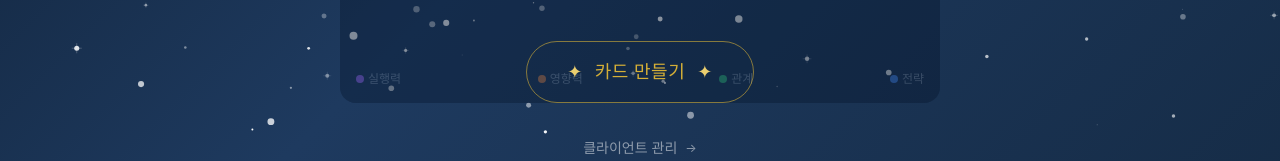
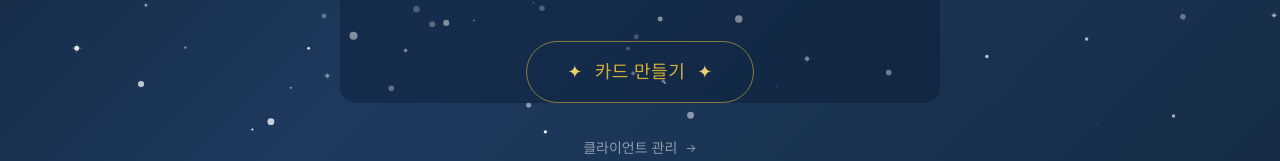
Before and after one commit to Janice799/StrengthsNavigator, a Next.js app: page / in a window 1280 px wide. Shown: the part 666-827 px from the top of the page. Built offline with nearby package versions, Linux system fonts and the light colour scheme; a web font is replaced by a local one.

Commit message:
Remove legend and initial from profile

```diff
--- a/src/components/effects/StrengthsDNA.tsx
+++ b/src/components/effects/StrengthsDNA.tsx
@@ -198,34 +198,12 @@ export default function StrengthsDNA({
     }, [width, height, domains, createParticle]);
 
     return (
-        <div className="relative">
         <canvas
             ref={canvasRef}
             width={width}
             height={height}
             className={`rounded-2xl transition-opacity duration-1000 ${isLoaded ? 'opacity-100' : 'opacity-0'}`}
-                style={{ background: 'linear-gradient(135deg, rgba(8, 20, 40, 0.9), rgba(15, 30, 60, 0.9))' }}
+            style={{ background: 'transparent' }}
         />
-
-            {/* 도메인 레전드 */}
-            <div className="absolute bottom-4 left-4 right-4 flex justify-between text-xs">
-                <div className="flex items-center gap-1">
-                    <span className="w-2 h-2 rounded-full bg-purple-500" />
-                    <span className="text-white/50">실행력</span>
-                </div>
-                <div className="flex items-center gap-1">
-                    <span className="w-2 h-2 rounded-full bg-orange-500" />
-                    <span className="text-white/50">영향력</span>
-                </div>
-                <div className="flex items-center gap-1">
-                    <span className="w-2 h-2 rounded-full bg-green-500" />
-                    <span className="text-white/50">관계</span>
-                </div>
-                <div className="flex items-center gap-1">
-                    <span className="w-2 h-2 rounded-full bg-blue-500" />
-                    <span className="text-white/50">전략</span>
-                </div>
-            </div>
-        </div>
     );
 }
--- a/src/components/ui/CoachProfile.tsx
+++ b/src/components/ui/CoachProfile.tsx
@@ -64,7 +64,7 @@ export default function CoachProfile({ compact = false }: CoachProfileProps) {
 
                     {/* 이미지 컨테이너 */}
                     <div className="relative w-full h-full rounded-full overflow-hidden bg-ocean-800 flex items-center justify-center border-2 border-ocean-800">
-                        {photo ? (
+                        {photo && (
                             <Image
                                 src={photo}
                                 alt={name}
@@ -72,8 +72,6 @@ export default function CoachProfile({ compact = false }: CoachProfileProps) {
                                 height={112}
                                 className="object-cover w-full h-full"
                             />
-                        ) : (
-                            <span className="text-gold-400 font-elegant font-bold text-4xl">{name[0]}</span>
                         )}
                     </div>
                 </motion.div>
```
Lines whose indentation alone changed are shown as unchanged.
